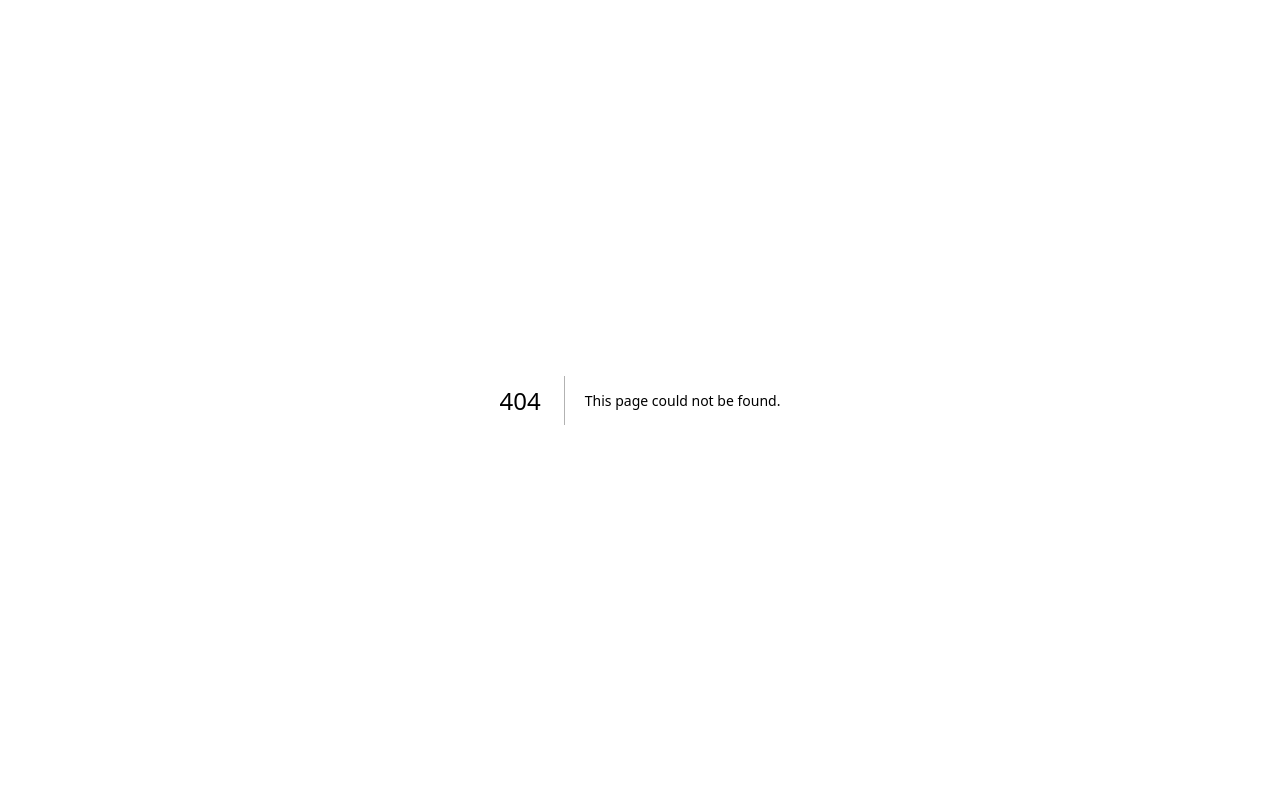
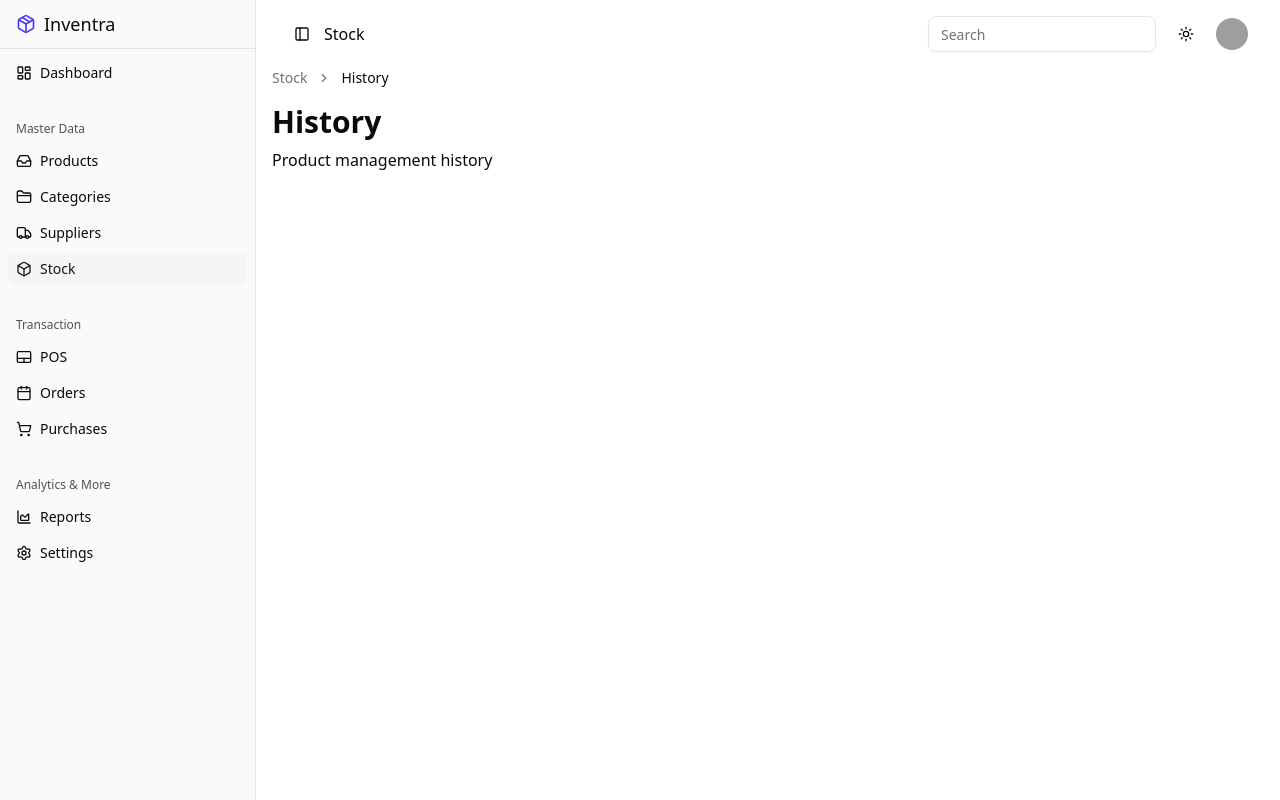
Before and after one commit to fikriwafiuddin/Inventra, a Next.js app in the folder frontend/: page /stock/history in a window 1280 px wide. Before the commit this address had no page. Built offline with nearby package versions, Linux system fonts and the light colour scheme; grey boxes are pictures that could not be loaded.

Commit message:
feat: add history stock page

```diff
--- /dev/null
+++ b/frontend/src/app/(protected)/(private)/stock/history/page.jsx
@@ -0,0 +1,36 @@
+import {
+  Breadcrumb,
+  BreadcrumbItem,
+  BreadcrumbLink,
+  BreadcrumbList,
+  BreadcrumbPage,
+  BreadcrumbSeparator,
+} from "@/components/ui/breadcrumb"
+
+function HistoryStockPage() {
+  return (
+    <div className="space-y-4">
+      <Breadcrumb>
+        <BreadcrumbList>
+          <BreadcrumbItem>
+            <BreadcrumbLink href="/stock">Stock</BreadcrumbLink>
+          </BreadcrumbItem>
+          <BreadcrumbSeparator />
+          <BreadcrumbItem>
+            <BreadcrumbPage>History</BreadcrumbPage>
+          </BreadcrumbItem>
+        </BreadcrumbList>
+      </Breadcrumb>
+
+      {/* Header */}
+      <div className="mb-6">
+        <div className="flex items-center gap-2 mb-2">
+          <h1 className="text-3xl font-bold">History</h1>
+        </div>
+        <p>Product management history</p>
+      </div>
+    </div>
+  )
+}
+
+export default HistoryStockPage
--- a/frontend/src/app/(protected)/(private)/stock/page.jsx
+++ b/frontend/src/app/(protected)/(private)/stock/page.jsx
@@ -141,7 +141,7 @@ const StockManagementPage = () => {
       description: "Lihat riwayat pergerakan stock semua produk",
       icon: History,
       color: "bg-gray-500",
-      href: "/stock-history",
+      href: "/stock/history",
       stats: "47 movements hari ini",
     },
     {
```
